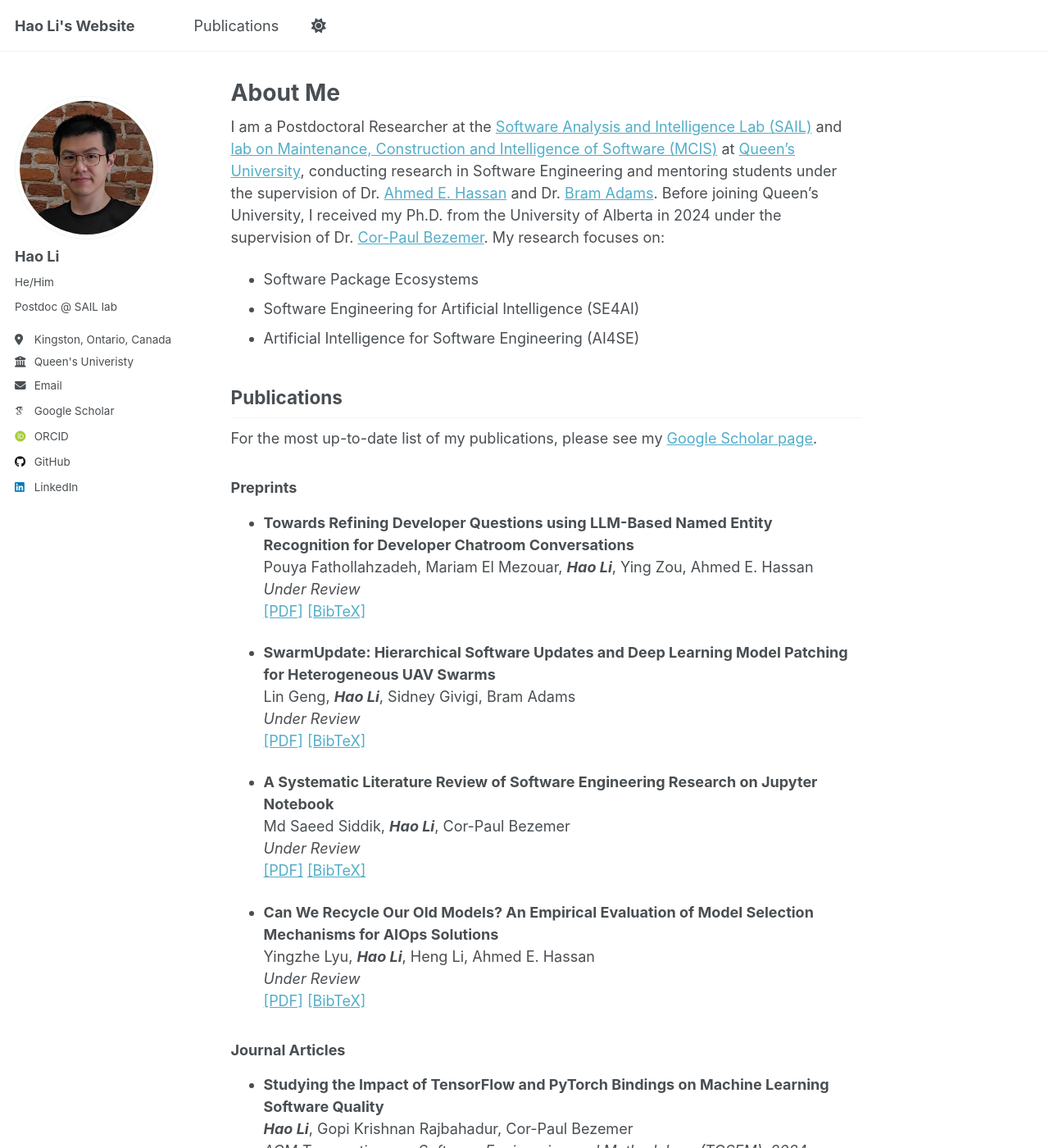
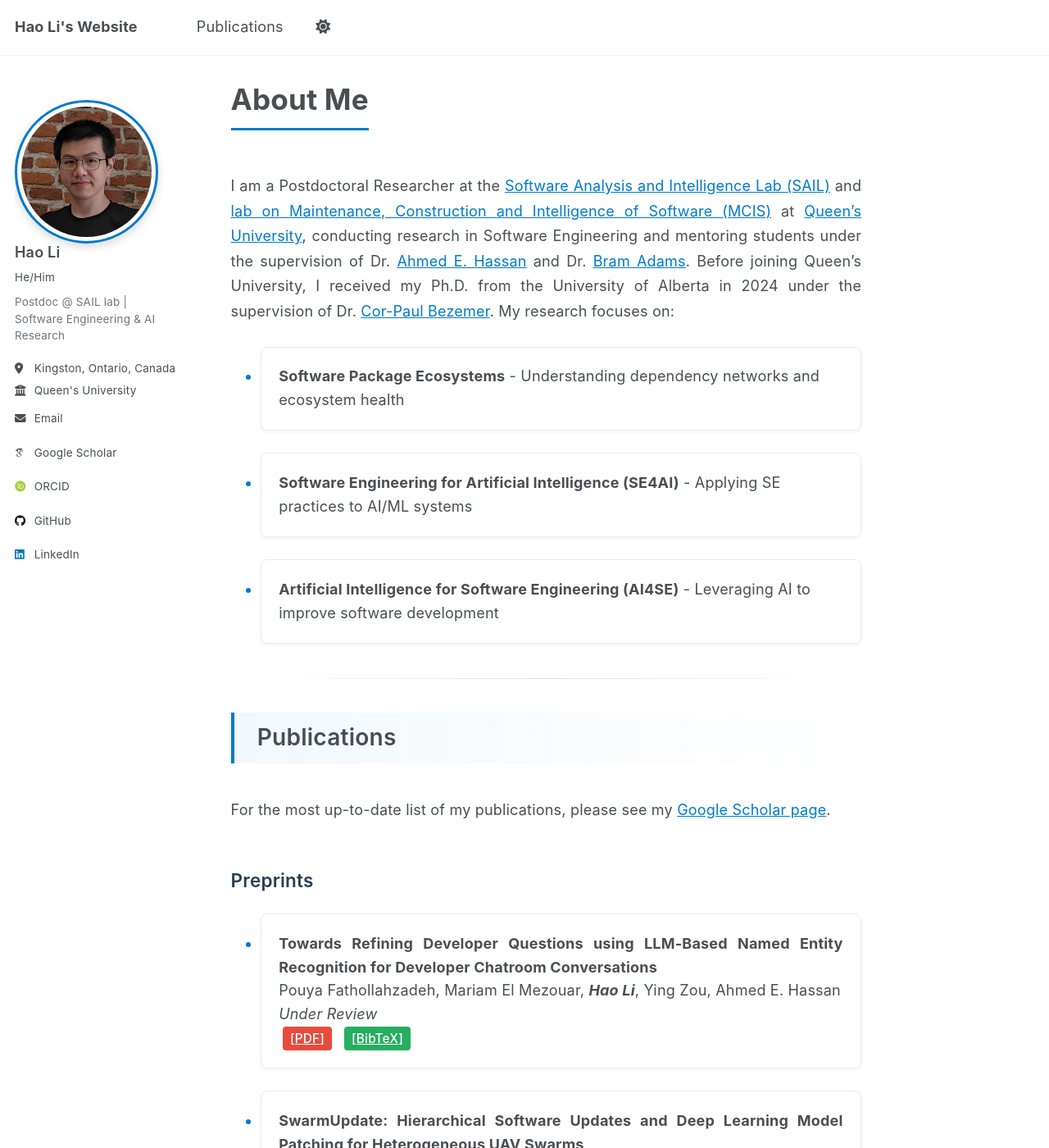
Before and after one commit to Leo-LiHao/Leo-LiHao.github.io, a Jekyll site: the page built from _pages/about.md, in a window 1280 px wide and 1400 px high. Shown: the whole window at 82% size. Built offline with Jekyll 4.4.1, drawn with Linux system fonts in a browser that asks for light colours; some web fonts are replaced.

Commit message:
Enhance website visual design with modern styling and improved UX
- Add comprehensive visual enhancements with new SCSS styling system
- Implement card-style layouts for publications with hover effects
- Enhance typography with better spacing and professional color scheme
- Add CSS variables for consistent theming and responsive design
- Improve content presentation with enhanced research focus descriptions
- Fix typo in employer name and enhance bio description
- Add color-coded PDF/BibTeX links and smooth animations
- Ensure mobile responsiveness and accessibility compliance

🤖 Generated with [Claude Code](https://claude.ai/code)

Co-Authored-By: Claude <noreply@anthropic.com>

```diff
--- a/_config.yml
+++ b/_config.yml
@@ -25,9 +25,9 @@ author:
   avatar           : "profile.png"
   name             : "Hao Li"
   pronouns         : He/Him
-  bio              : "Postdoc @ SAIL lab"
+  bio              : "Postdoc @ SAIL lab | Software Engineering & AI Research"
   location         : "Kingston, Ontario, Canada"
-  employer         : "Queen's Univeristy"
+  employer         : "Queen's University"
   uri              : # URL
   email            : "hao.li@queensu.ca"
 
--- a/_pages/about.md
+++ b/_pages/about.md
@@ -9,9 +9,9 @@ redirect_from:
 
 I am a Postdoctoral Researcher at the [Software Analysis and Intelligence Lab (SAIL)](https://sail.cs.queensu.ca/) and [lab on Maintenance, Construction and Intelligence of Software (MCIS)](https://mcis.cs.queensu.ca/) at [Queen’s University](https://www.queensu.ca/), conducting research in Software Engineering and mentoring students under the supervision of Dr. [Ahmed E. Hassan](https://scholar.google.com/citations?user=9hwXx34AAAAJ&hl=en) and Dr. [Bram Adams](https://scholar.google.com/citations?user=XS9QH_UAAAAJ&hl=en). Before joining Queen’s University, I received my Ph.D. from the University of Alberta in 2024 under the supervision of Dr. [Cor-Paul Bezemer](https://scholar.google.com/citations?user=8HgcKdoAAAAJ&hl=en). My research focuses on:
 
-- Software Package Ecosystems
-- Software Engineering for Artificial Intelligence (SE4AI)
-- Artificial Intelligence for Software Engineering (AI4SE)
+- **Software Package Ecosystems** - Understanding dependency networks and ecosystem health
+- **Software Engineering for Artificial Intelligence (SE4AI)** - Applying SE practices to AI/ML systems
+- **Artificial Intelligence for Software Engineering (AI4SE)** - Leveraging AI to improve software development
 
 ## Publications
 
--- a/_sass/_themes.scss
+++ b/_sass/_themes.scss
@@ -102,3 +102,35 @@ $vimeo-color                : #1ab7ea;
 $vine-color                 : #00bf8f;
 $youtube-color              : #bb0000;
 $xing-color                 : #006567;
+
+/* ==========================================================================
+   CUSTOM CSS VARIABLES FOR ENHANCED STYLING
+   ========================================================================== */
+
+:root {
+  // Primary color scheme
+  --primary-color: #007acc;
+  --primary-hover: #005fa3;
+  --accent-color: #007acc;
+  --accent-secondary: #00d4aa;
+
+  // Text colors
+  --heading-color: #2c3e50;
+  --bio-color: #6c757d;
+  --focus-color: #007acc;
+
+  // Background colors
+  --card-bg: #ffffff;
+  --card-bg-alt: #f8f9fa;
+  --card-border: #e9ecef;
+  --hover-bg: rgba(0, 122, 204, 0.1);
+
+  // Table colors
+  --table-header-bg: #007acc;
+  --table-border: #e9ecef;
+  --table-stripe: #f8f9fa;
+  --table-hover: rgba(0, 122, 204, 0.05);
+
+  // Misc
+  --divider-color: #dee2e6;
+}
--- /dev/null
+++ b/_sass/layout/_visual-enhancements.scss
@@ -0,0 +1,310 @@
+/* ==========================================================================
+   VISUAL ENHANCEMENTS
+   Modern styling improvements for academic website
+   ========================================================================== */
+
+/* Enhanced Typography */
+body {
+  line-height: 1.7;
+  letter-spacing: 0.2px;
+}
+
+h1, h2, h3, h4, h5, h6 {
+  font-weight: 600;
+  margin: 2.5em 0 1em;
+
+  &:first-child {
+    margin-top: 0;
+  }
+}
+
+.page__title {
+  font-size: $type-size-2;
+  font-weight: 700;
+  margin-bottom: 1.5em;
+  color: var(--global-text-color);
+  border-bottom: 3px solid var(--primary-color, #007acc);
+  padding-bottom: 0.5em;
+  display: inline-block;
+}
+
+/* Enhanced Content Layout */
+.page__content {
+  max-width: none;
+
+  h2 {
+    font-size: $type-size-3;
+    margin-top: 3em;
+    margin-bottom: 1.5em;
+    padding-left: 0.5em;
+    border-left: 4px solid var(--accent-color, #007acc);
+    border-bottom: none;
+    background: linear-gradient(90deg, rgba(0, 122, 204, 0.05), transparent);
+    padding: 0.5em 0 0.5em 1em;
+    border-radius: 0 4px 4px 0;
+  }
+
+  h3 {
+    font-size: $type-size-4;
+    margin-top: 2.5em;
+    margin-bottom: 1em;
+    color: var(--heading-color, #333);
+  }
+
+  p {
+    margin-bottom: 1.5em;
+    text-align: justify;
+
+    &:last-child {
+      margin-bottom: 0;
+    }
+  }
+
+  /* Enhanced Lists */
+  ul, ol {
+    margin: 1.5em 0;
+    padding-left: 2em;
+
+    li {
+      margin-bottom: 0.8em;
+      line-height: 1.6;
+
+      &::marker {
+        color: var(--accent-color, #007acc);
+      }
+    }
+  }
+
+  /* Publication List Styling */
+  ul li {
+    background: var(--card-bg, #fafafa);
+    padding: 1.2em;
+    margin: 1.5em 0;
+    border-radius: 8px;
+    border: 1px solid var(--card-border, #e8e8e8);
+    box-shadow: 0 2px 4px rgba(0, 0, 0, 0.05);
+    transition: all 0.3s ease;
+
+    &:hover {
+      box-shadow: 0 4px 12px rgba(0, 0, 0, 0.1);
+      transform: translateY(-1px);
+      border-color: var(--accent-color, #007acc);
+    }
+  }
+}
+
+/* Enhanced Links */
+a {
+  color: var(--link-color, #007acc);
+  text-decoration: none;
+  border-bottom: 1px solid transparent;
+  transition: all 0.3s ease;
+
+  &:hover {
+    color: var(--link-hover-color, #005fa3);
+    border-bottom-color: var(--link-hover-color, #005fa3);
+  }
+
+  /* Publication links styling */
+  &[href*=".pdf"] {
+    background: #e74c3c;
+    color: white;
+    padding: 0.3em 0.6em;
+    border-radius: 4px;
+    margin: 0 0.3em;
+    font-size: 0.85em;
+    font-weight: 500;
+    border-bottom: none;
+
+    &:hover {
+      background: #c0392b;
+      color: white;
+    }
+  }
+
+  &[href*=".bib"] {
+    background: #27ae60;
+    color: white;
+    padding: 0.3em 0.6em;
+    border-radius: 4px;
+    margin: 0 0.3em;
+    font-size: 0.85em;
+    font-weight: 500;
+    border-bottom: none;
+
+    &:hover {
+      background: #1e8449;
+      color: white;
+    }
+  }
+}
+
+/* Enhanced Author Profile */
+.author__avatar img {
+  border: 3px solid var(--accent-color, #007acc);
+  box-shadow: 0 4px 12px rgba(0, 0, 0, 0.15);
+  transition: all 0.3s ease;
+
+  &:hover {
+    transform: scale(1.05);
+    box-shadow: 0 6px 20px rgba(0, 0, 0, 0.2);
+  }
+}
+
+.author__bio {
+  font-size: $type-size-5;
+  line-height: 1.6;
+  margin-bottom: 1.5em;
+  color: var(--bio-color, #666);
+}
+
+.author__urls a {
+  padding: 0.5em 0;
+  border-radius: 4px;
+  transition: all 0.3s ease;
+
+  &:hover {
+    background: var(--hover-bg, rgba(0, 122, 204, 0.1));
+    padding-left: 0.5em;
+  }
+}
+
+/* Cards and Sections */
+.research-highlight {
+  background: linear-gradient(135deg, var(--card-bg, #f8f9fa), var(--card-bg-alt, #ffffff));
+  border: 1px solid var(--card-border, #e9ecef);
+  border-radius: 12px;
+  padding: 2em;
+  margin: 2em 0;
+  box-shadow: 0 4px 8px rgba(0, 0, 0, 0.08);
+  position: relative;
+  overflow: hidden;
+
+  &::before {
+    content: '';
+    position: absolute;
+    top: 0;
+    left: 0;
+    width: 4px;
+    height: 100%;
+    background: linear-gradient(to bottom, var(--accent-color, #007acc), var(--accent-secondary, #00d4aa));
+  }
+}
+
+/* Section Dividers */
+.page__content > h2:not(:first-child) {
+  position: relative;
+
+  &::before {
+    content: '';
+    position: absolute;
+    top: -1.5em;
+    left: 0;
+    right: 0;
+    height: 1px;
+    background: linear-gradient(to right, transparent, var(--divider-color, #ddd), transparent);
+  }
+}
+
+/* Responsive Images */
+img {
+  border-radius: 8px;
+  box-shadow: 0 2px 8px rgba(0, 0, 0, 0.1);
+  transition: all 0.3s ease;
+
+  &:hover {
+    box-shadow: 0 4px 16px rgba(0, 0, 0, 0.15);
+  }
+}
+
+/* Enhanced Tables */
+table {
+  margin: 2em 0;
+  border-collapse: separate;
+  border-spacing: 0;
+  border-radius: 8px;
+  overflow: hidden;
+  box-shadow: 0 2px 8px rgba(0, 0, 0, 0.08);
+
+  th {
+    background: var(--table-header-bg, #007acc);
+    color: white;
+    font-weight: 600;
+    padding: 1em;
+    text-align: left;
+  }
+
+  td {
+    padding: 1em;
+    border-bottom: 1px solid var(--table-border, #e9ecef);
+
+    &:last-child {
+      border-bottom: none;
+    }
+  }
+
+  tr:nth-child(even) td {
+    background: var(--table-stripe, #f8f9fa);
+  }
+
+  tr:hover td {
+    background: var(--table-hover, rgba(0, 122, 204, 0.05));
+  }
+}
+
+/* Focus States for Accessibility */
+a:focus,
+button:focus,
+input:focus,
+textarea:focus {
+  outline: 2px solid var(--focus-color, #007acc);
+  outline-offset: 2px;
+}
+
+/* Animation for Page Load */
+.page__content {
+  animation: fadeInUp 0.6s ease-out;
+}
+
+@keyframes fadeInUp {
+  0% {
+    opacity: 0;
+    transform: translateY(20px);
+  }
+  100% {
+    opacity: 1;
+    transform: translateY(0);
+  }
+}
+
+/* Mobile Optimizations */
+@media (max-width: 768px) {
+  .page__content ul li {
+    padding: 1em;
+    margin: 1em 0;
+  }
+
+  .page__title {
+    font-size: $type-size-3;
+  }
+
+  .research-highlight {
+    padding: 1.5em;
+    margin: 1.5em 0;
+  }
+}
+
+/* Print Styles */
+@media print {
+  .research-highlight {
+    border: 1px solid #ccc;
+    box-shadow: none;
+    background: white;
+  }
+
+  a[href*=".pdf"]::after {
+    content: " (" attr(href) ")";
+    font-size: 0.8em;
+    color: #666;
+  }
+}
--- a/assets/css/main.scss
+++ b/assets/css/main.scss
@@ -35,6 +35,7 @@
     "layout/page",
     "layout/archive",
     "layout/sidebar",
+    "layout/visual-enhancements",
 
     "vendor/font-awesome/fontawesome",
     "vendor/font-awesome/solid",
```
